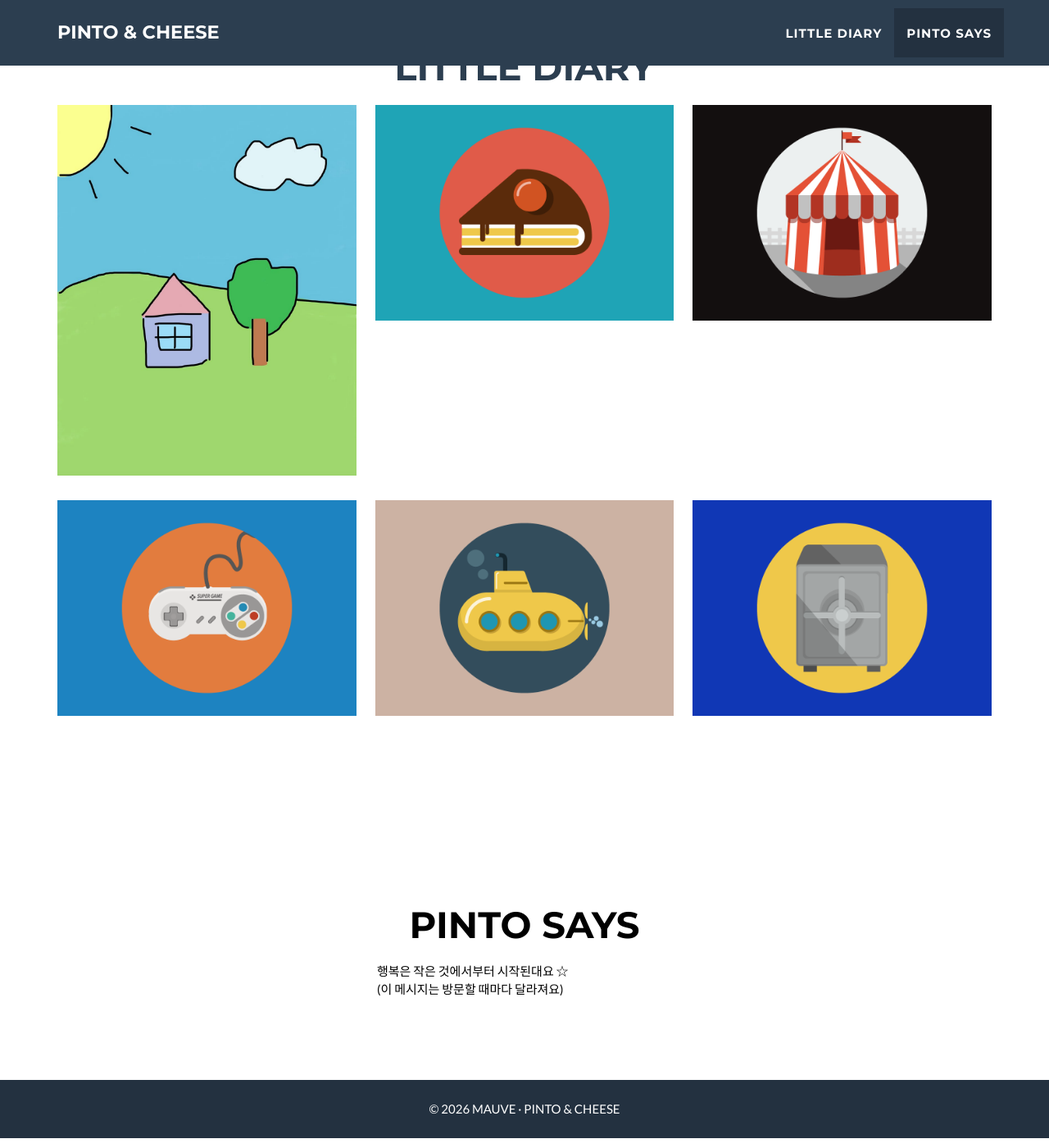
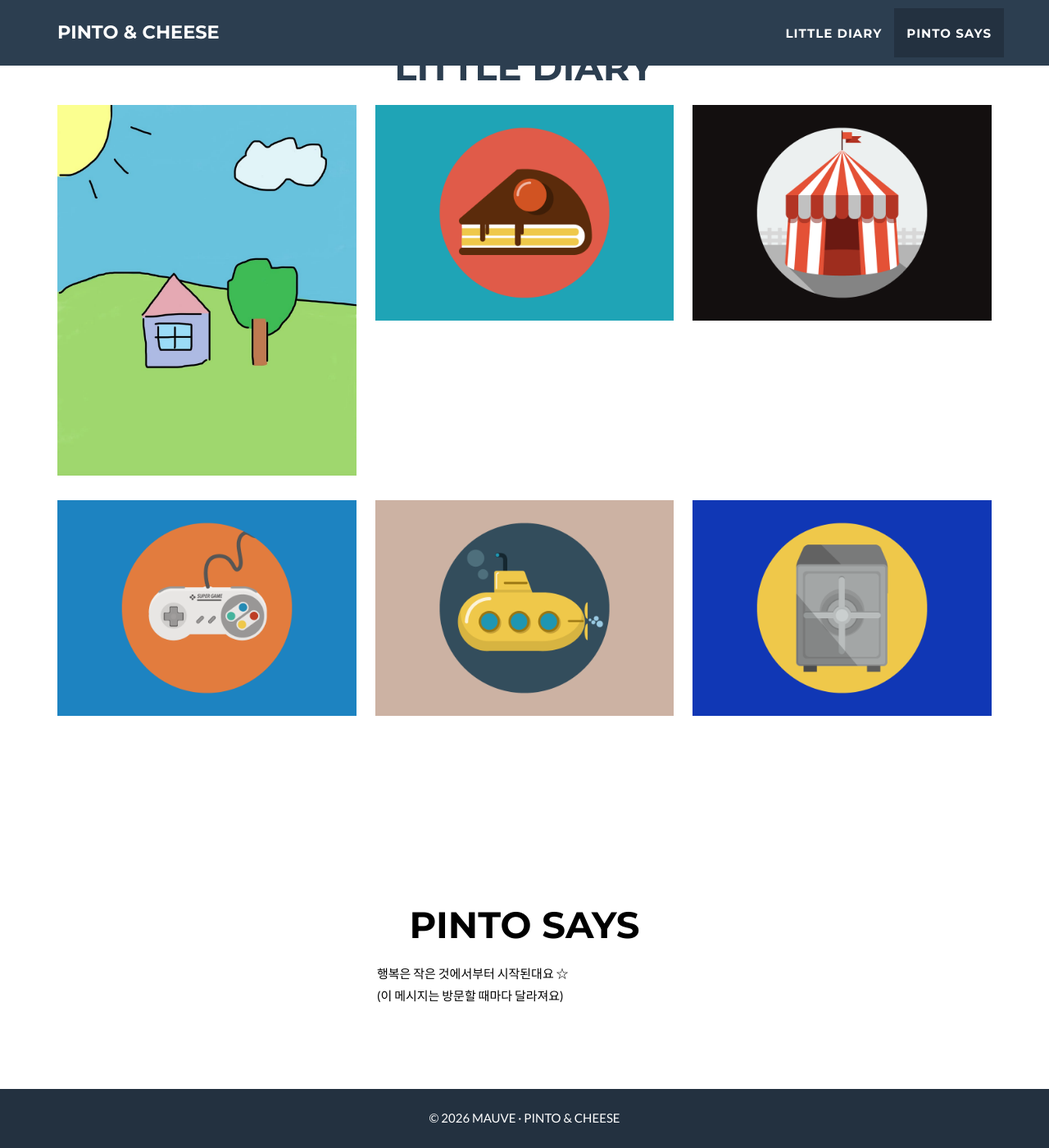
Before and after one commit to pintocheese/pintocheese.github.io, a Jekyll site: the page built from _posts/2014-07-18-project-1.markdown, in a window 1280 px wide and 1400 px high, scrolled down 1645 px. Shown: the whole window at 82% size. Built offline with Jekyll 4.4.1, drawn with Linux system fonts in a browser that asks for light colours.

Commit message:
Update custom.css

```diff
--- a/assets/css/custom.css
+++ b/assets/css/custom.css
@@ -7,3 +7,24 @@
   background-color: #ffffff !important;
   color: #000000 !important;
 }
+
+/* 한글/영문 폰트 통일 */
+body,
+.intro-text .skills,
+#about p,
+#about-message {
+  font-family: "Noto Sans KR", "Lato", sans-serif;
+}
+
+/* skills 글자 볼드 처리 */
+.intro-text .skills {
+  font-weight: 700;   /* 홈 화면 글자 볼드 */
+}
+
+/* About 본문 + Pinto Says 랜덤 메시지 */
+#about p,
+#about-message {
+  font-size: inherit;  /* skills 글자 크기 상속 */
+  line-height: 1.8;
+  font-weight: inherit; /* skills 볼드 상속 */
+}
```
